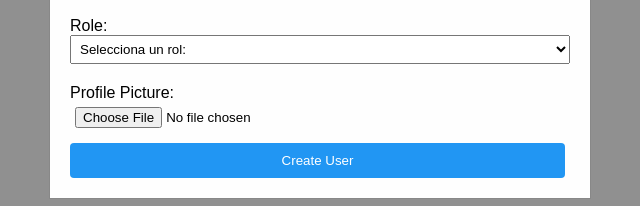
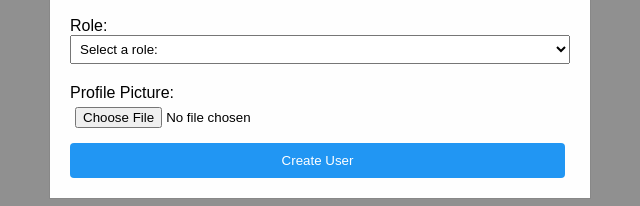
Before and after one commit to holatodos14/qualified-practice-10, a website: page web-page/index.html in a window 1280 px wide. Both pictures are taken after a click on the button "Add New User". Shown: the part 475-681 px from the top of the page, 320-960 px from the left. Drawn offline with Linux system fonts and the light colour scheme.

Commit message:
second commit

```diff
--- a/web-page/index.html
+++ b/web-page/index.html
@@ -40,7 +40,7 @@
 
                 <label for="role">Role:</label>
                 <select id="role" required>
-                    <option value="">Selecciona un rol:</option>
+                    <option value="">Select a role:</option>
                     <option value="Supervisor">Supervisor</option>
                     <option value="Controller">Controller</option>
                     <option value="Maestro">Maestro</option>
```
